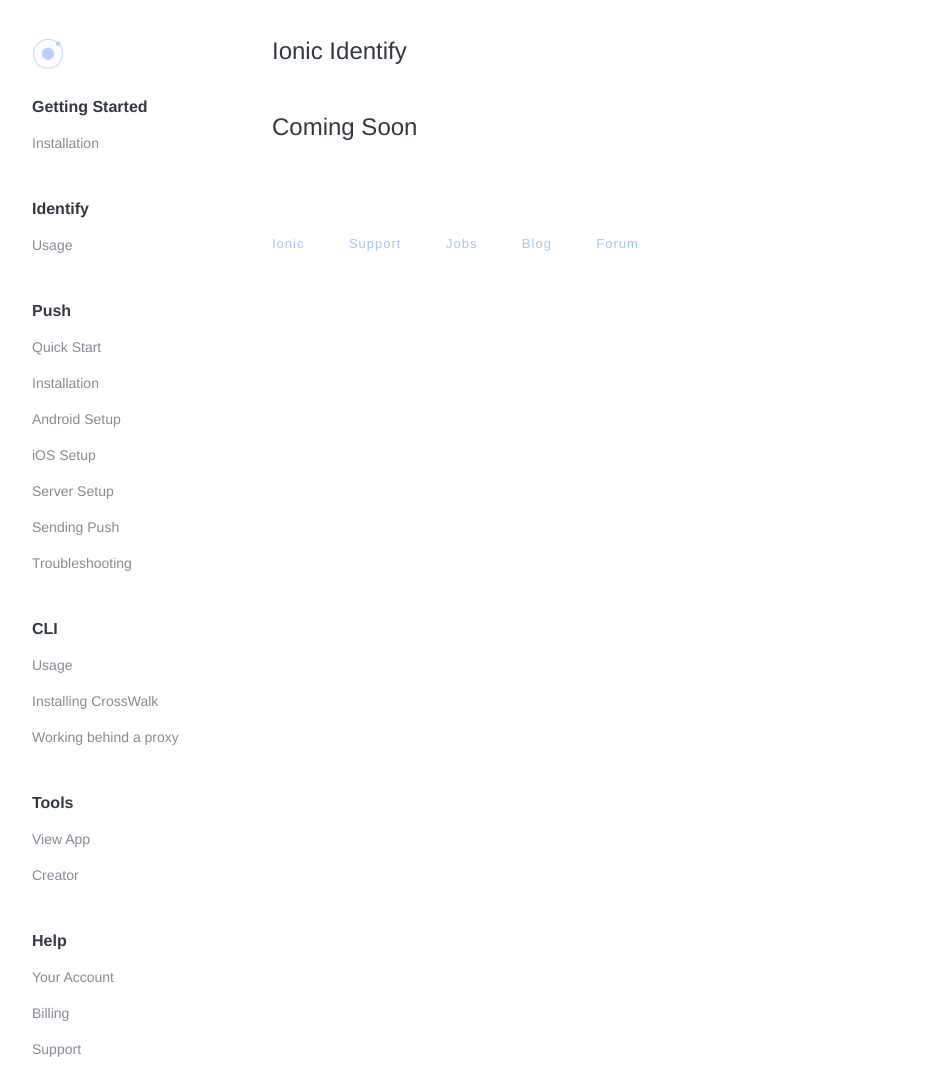
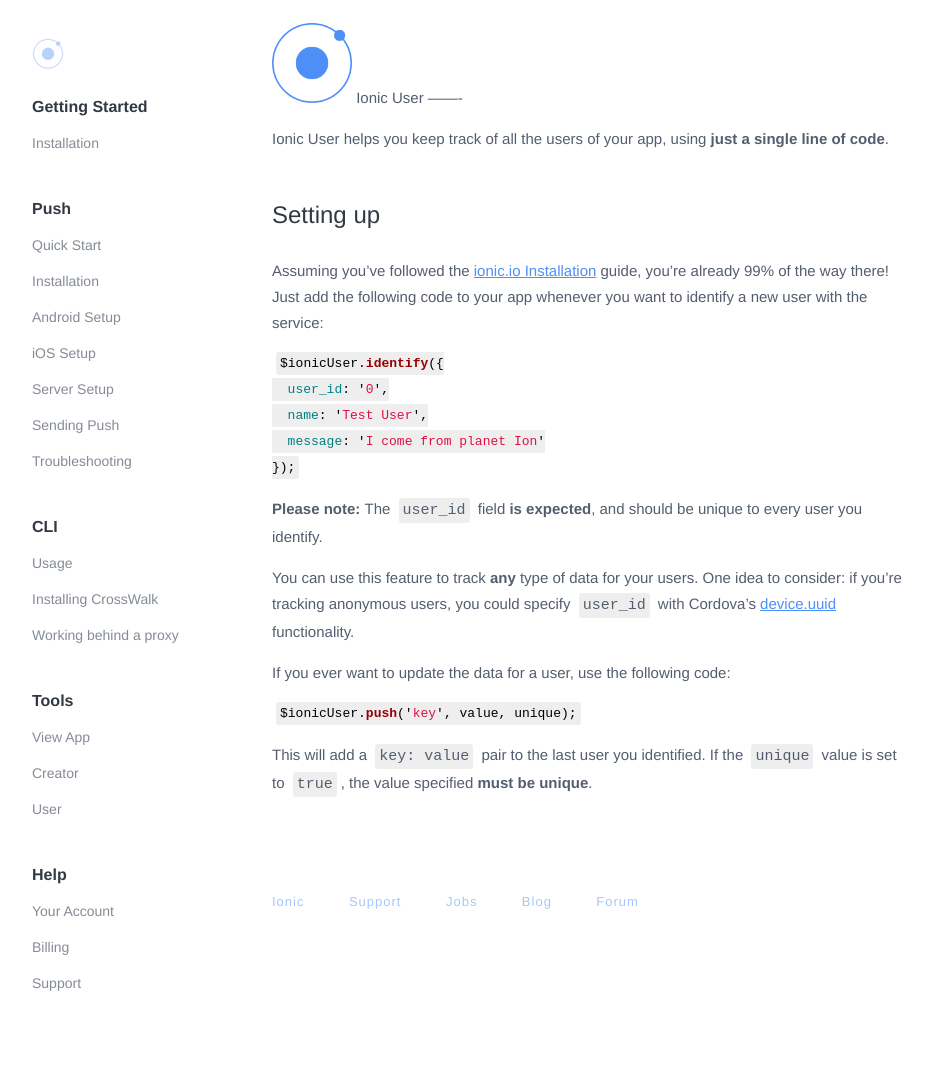
Before and after one commit to ionic-team/ionic-io-docs, a Jekyll site: the page built from identify.md, in a window 1280 px wide. Shown: the whole page, without its empty margins (128-1060 px from the left). Built offline with Jekyll 4.4.1, drawn with Linux system fonts in a browser that asks for light colours; some web fonts are replaced; Markdown is read by kramdown in place of the engine named in the settings; after the commit the page ends 1020 px from its top, so only the background shows below that.

Commit message:
push docs

````diff
--- a/_layouts/default.html
+++ b/_layouts/default.html
@@ -15,11 +15,6 @@
             <li><a href="/">Getting Started</a>
               <ul>
                 <li><a href="/getting-started">Installation</a></li>
-              </ul>
-            </li>
-            <li><a href="/identify">Identify</a>
-              <ul>
-                <li><a href="/identify">Usage</a></li>
               </ul>
             </li>
             <li><a href="/push">Push</a>
@@ -69,6 +64,7 @@
               <ul>
                 <li><a href="/tools/viewapp">View App</a></li>
                 <li><a href="/tools/creator">Creator</a></li>
+                <li><a href="/identify">User</a></li>
               </ul>
             </li>
             <li><a href="/docs/dashboard">Help</a>
--- a/identify.md
+++ b/identify.md
@@ -2,7 +2,36 @@
 layout: default
 ---
 
-Ionic Identify
+<img style="height:80px;" src="/img/push-docs/ionic_blog.png">
+Ionic User
 -------
 
-## Coming Soon
+Ionic User helps you keep track of all the users of your app, using <strong>just a single line of code</strong>.
+
+## Setting up
+
+Assuming you've followed the <a href="/getting-started">ionic.io Installation</a> guide, you're already 99% of the way
+there!  Just add the following code to your app whenever you want to identify a new user with the service:
+
+```javascript
+$ionicUser.identify({
+  user_id: '0',
+  name: 'Test User',
+  message: 'I come from planet Ion'
+});
+```
+
+<strong>Please note: </strong>The `user_id` field <strong>is expected</strong>, and should be unique to every user you identify.
+
+You can use this feature to track <strong>any</strong> type of data for your users.  One idea to consider: if you're
+tracking anonymous users, you could specify `user_id` with Cordova's
+<a href="http://docs.phonegap.com/en/edge/cordova_device_device.md.html#device.uuid">device.uuid</a> functionality.
+
+If you ever want to update the data for a user, use the following code:
+
+```javascript
+$ionicUser.push('key', value, unique);
+```
+
+This will add a `key: value` pair to the last user you identified.  If the `unique` value is set to `true`, the value
+specified <strong>must be unique</strong>.
````
Also changed, not shown: push/send.md (+3 -1 lines), push/troubleshooting.md (+1 -1 lines), img/push-docs/ionic-io-apps.png (added).
